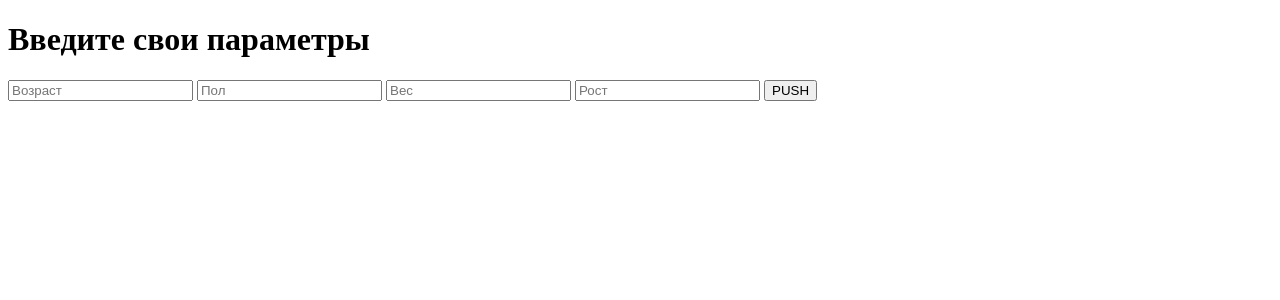
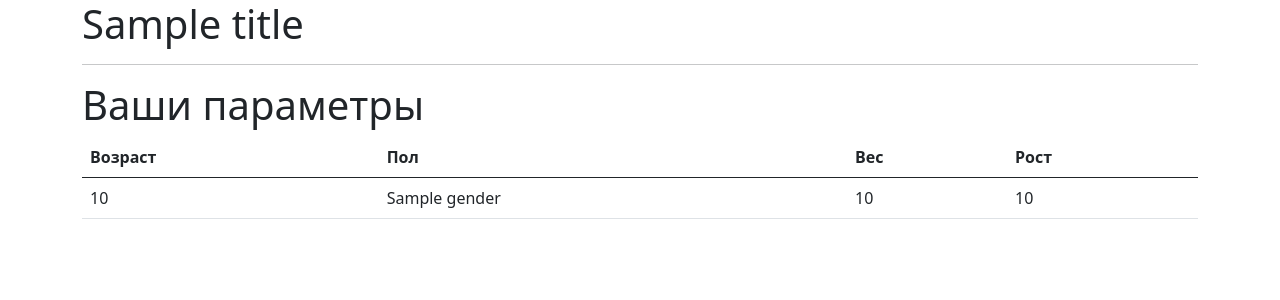
Before and after one commit to EkaterinaKazennikova/kalk, a Python web app: template templates/parameters.html in a window 1280 px wide. Shown: the top 300 px of the page. Run offline with Jinja, Linux system fonts and the light colour scheme; the template is opened without the code that fills it: most values are stand-ins (such as "Sample title", 1, 10 or a date in 2020).

Commit message:
New templates

```diff
--- a/__init__.py
+++ b/__init__.py
@@ -40,8 +40,8 @@ def create_app():
     app.register_blueprint(main_blueprint)
 
     # blueprint for non-auth parts of app
-    from .parameters import parameters as parameters_blueprint
-    app.register_blueprint(parameters_blueprint)
+    from .parameters import parameters_bp
+    app.register_blueprint(parameters_bp)
 
     # blueprint for non-auth parts of app
     from .bmi import bmi as bmi_blueprint
--- a/templates/base.html
+++ b/templates/base.html
@@ -1,56 +1,15 @@
-<!-- templates/base.html -->
-
-<!DOCTYPE html>
+<!doctype html>
 <html>
-
   <head>
-    <meta charset="utf-8">
-    <meta http-equiv="X-UA-Compatible" content="IE=edge">
-    <meta name="viewport" content="width=device-width, initial-scale=1">
-    <title>Healthy Nutrition</title>
-    <link rel="stylesheet" href="https://cdnjs.cloudflare.com/ajax/libs/bulma/0.7.2/css/bulma.min.css" />
+    <title>{{ title }}</title>
+    <link href="https://cdn.jsdelivr.net/npm/bootstrap@5.0.1/dist/css/bootstrap.min.css" rel="stylesheet" integrity="sha384-+0n0xVW2eSR5OomGNYDnhzAbDsOXxcvSN1TPprVMTNDbiYZCxYbOOl7+AMvyTG2x" crossorigin="anonymous">
   </head>
-
   <body>
-    <section class="hero is-primary is-fullheight">
-
-        <div class="hero-head">
-            <nav class="navbar">
     <div class="container">
-
-                    <div id="navbarMenuHeroA" class="navbar-menu">
-                        <div class="navbar-end">
-                            {% if current_user.is_authenticated %}
-                            <a href="{{ url_for('main.profile') }}" class="navbar-item">
-                                Профиль
-                            </a>
-                            {% endif %}
-                            {% if not current_user.is_authenticated %}
-                            <a href="{{ url_for('auth.login') }}" class="navbar-item">
-                                Войти
-                            </a>
-                            <a href="{{ url_for('auth.signup') }}" class="navbar-item">
-                                Создать аккаунт
-                            </a>
-                            {% endif %}
-                            {% if current_user.is_authenticated %}
-                            <a href="{{ url_for('auth.logout') }}" class="navbar-item">
-                                Выйти
-                            </a>
-                            {% endif %}
+      <h1>{{ title }}</h1>
+      <hr>
+      {% block content %}{% endblock %}
     </div>
-                    </div>
-                </div>
-            </nav>
-        </div>
-
-        <div class="hero-body">
-            <div class="container has-text-centered">
-               {% block content %}
-               {% endblock %}
-            </div>
-        </div>
-    </section>
+    {% block scripts %}{% endblock %}
   </body>
-
 </html>
--- a/templates/parameters.html
+++ b/templates/parameters.html
@@ -1,18 +1,25 @@
-<!DOCTYPE html>
-<html lang="en">
-<head>
-    <meta charset="UTF-8">
-    <title>Введите свои параметры</title>
-</head>
-<body>
-<h1>Введите свои параметры</h1>
-<form action="/parameters/create" method="post">
-    <input placeholder="Возраст" name="age" >
-    <input placeholder="Пол"  name="gender" >
-    <input placeholder="Вес"  name="weight" >
-    <input placeholder="Рост"  name="height" >
-    <input type="submit"  value="PUSH">
+{% extends "base.html" %}
+{% block content %}
+    <h1>Ваши параметры</h1>
 
-</form>
-
- </html>
+  <table id="data" class="table">
+    <thead>
+      <tr>
+        <th>Возраст</th>
+        <th>Пол</th>
+        <th>Вес</th>
+        <th>Рост</th>
+      </tr>
+    </thead>
+    <tbody>
+      {% for param in params %}
+        <tr>
+          <td>{{ param.age }}</td>
+          <td>{{ param.gender }}</td>
+          <td>{{ param.weight }}</td>
+          <td>{{ param.height }}</td>
+        </tr>
+      {% endfor %}
+    </tbody>
+  </table>
+{% endblock %}
```
Also changed, not shown: main.py (+3 -4 lines), parameters.py (+11 -4 lines), templates/parameters_form.html (added, +13 -0 lines). Lines whose indentation alone changed are shown as unchanged.
